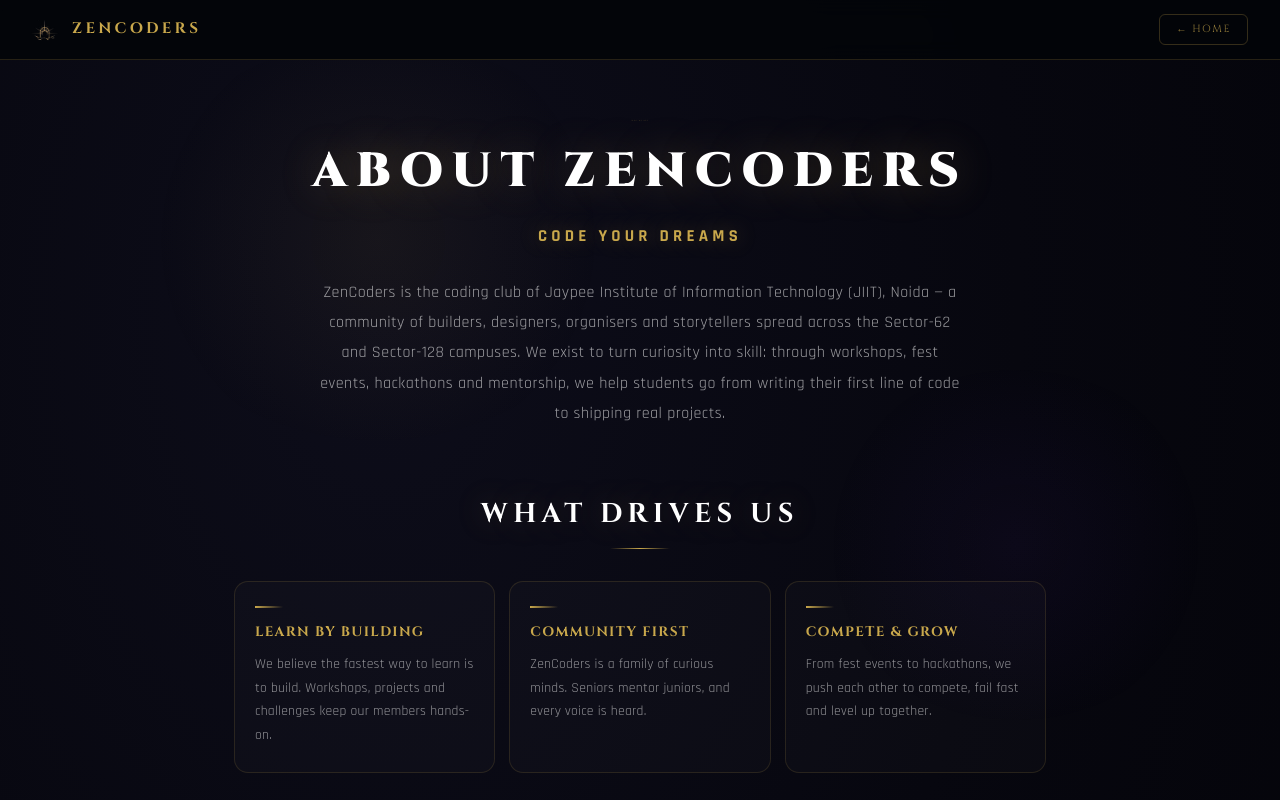
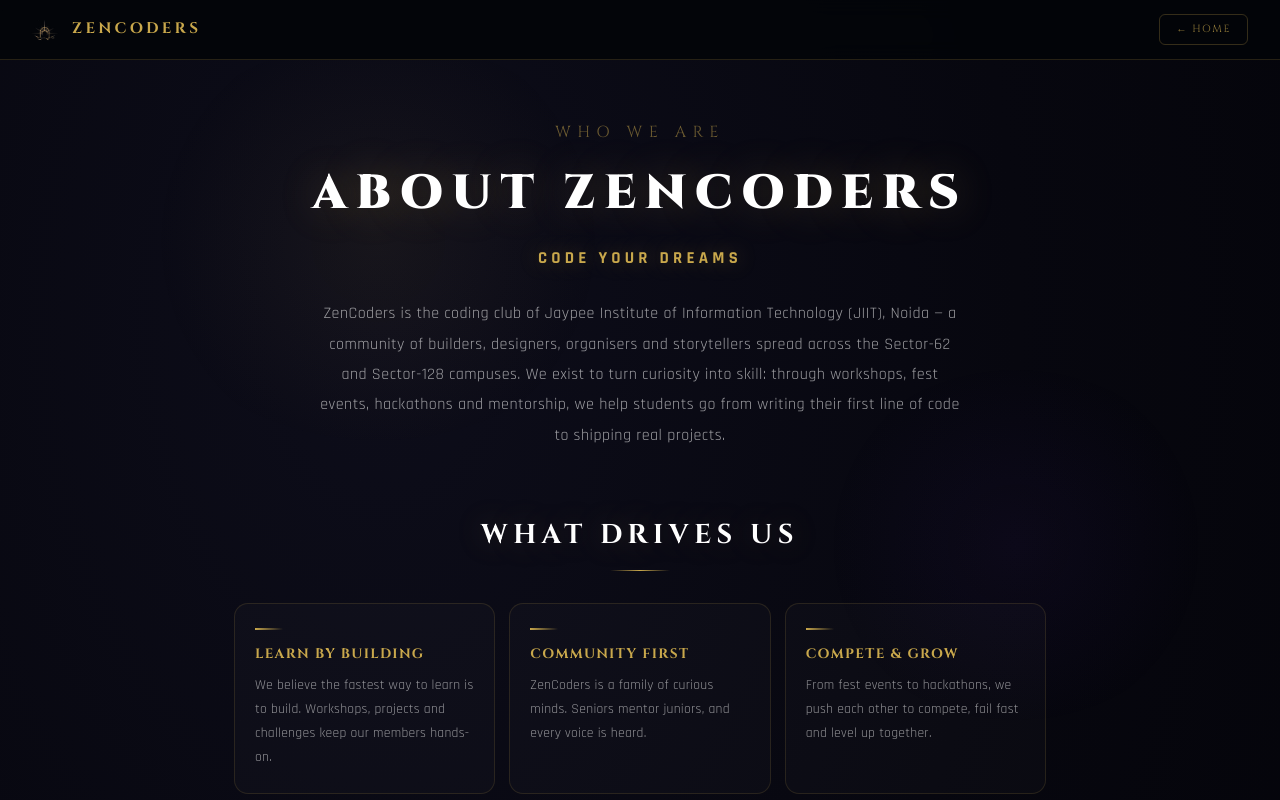
Before and after one commit to arch-ship/ZENCODERS, a React (Vite) app: page /about in a window 1280 px wide. Shown: the top 800 px of the page. Built offline with nearby package versions, Linux system fonts and the light colour scheme.

Commit message:
Update about.jsx

```diff
--- a/src/about.jsx
+++ b/src/about.jsx
@@ -72,7 +72,7 @@
 
         {/* ── HERO ── */}
         <div style={{ textAlign: "center", marginBottom: 64, animation: "aboutFadeUp 0.6s ease both" }}>
-<p style={{ fontSize: "0.1rem", color: "rgba(201,168,76,0.5)", letterSpacing: "0.4em", textTransform: "uppercase", marginBottom: 14 }}>
+<p style={{ fontSize: "1rem", color: "rgba(201,168,76,0.5)", letterSpacing: "0.4em", textTransform: "uppercase", marginBottom: 14 }}>
   Who We Are
 </p>          <h1 style={{
             fontSize: "clamp(1.8rem, 5vw, 3rem)", fontWeight: 900, color: "#fff",
```
